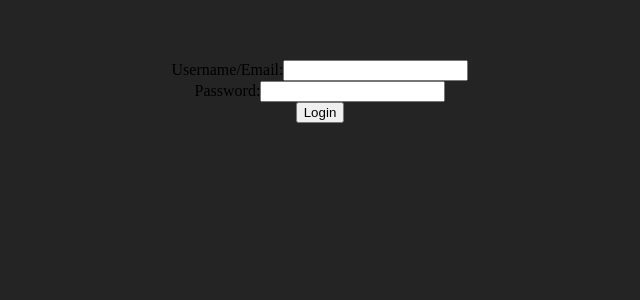
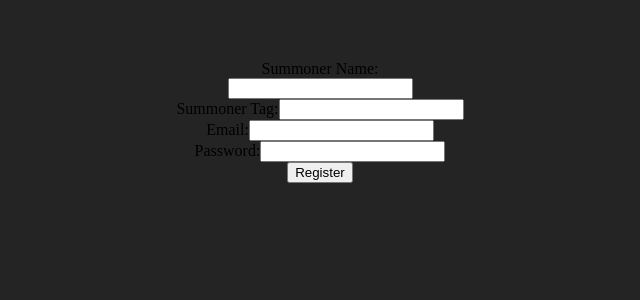
Before and after one commit to VocoPoco/pookie-tata, a React (Vite) app in the folder ReactPookies/: page /register in a window 1280 px wide. Shown: the top 300 px of the page, without its empty margins (320-960 px from the left). Built offline with nearby package versions, Linux system fonts and the light colour scheme.

Commit message:
added register form

```diff
--- a/ReactPookies/src/main.tsx
+++ b/ReactPookies/src/main.tsx
@@ -4,6 +4,7 @@ import App from "./App.tsx";
 import "./index.css";
 import { BrowserRouter, Routes, Route } from "react-router-dom";
 import LoginPage from "./user/login/login.tsx";
+import RegisterPage from "./user/signup/register.tsx";
 
 const root = ReactDOM.createRoot(document.getElementById("root")!);
 root.render(
@@ -12,7 +13,7 @@ root.render(
         <Routes>
           <Route path="/" element={<App />} /> {}
           <Route path="login" element={<LoginPage />} />
-          <Route path="register" element={<LoginPage />} /> {}
+          <Route path="register" element={<RegisterPage />} /> {}
           <Route path="home/" element={<App />} /> {}
         </Routes>
       </BrowserRouter>
--- a/ReactPookies/src/user/login/login.tsx
+++ b/ReactPookies/src/user/login/login.tsx
@@ -1,11 +1,9 @@
 import React, { useState } from 'react';
 import { login } from '../../util/ApiUtils';
-import { useNavigate } from 'react-router-dom';
 
 const LoginPage = () => {
     const [usernameOrEmail, setUsernameOrEmail] = useState('');
     const [password, setPassword] = useState('');
-    const navigate = useNavigate();
 
     const handleLogin = async (event: React.FormEvent<HTMLFormElement>) => {
         event.preventDefault(); // Prevent form from causing a page reload
--- /dev/null
+++ b/ReactPookies/src/user/signup/register.tsx
@@ -0,0 +1,70 @@
+import React, { useState } from 'react';
+import { signup } from '../../util/ApiUtils';
+
+const RegisterPage = () => {
+    const [username, setUsername] = useState('');
+    const [email, setEmail] = useState('');
+    const [password, setPassword] = useState('');
+    const [summonerTag, setSummonerTag] = useState('');
+
+    const handleRegister = async (event: React.FormEvent<HTMLFormElement>) => {
+        event.preventDefault(); // Prevent form from causing a page reload
+        try {
+            const response = await signup({ username, summonerTag, email, password });
+            console.log('Registration successful:', response);
+            // Redirect to login or home page here if needed
+        } catch (error) {
+            console.error('Registration failed:', error);
+            // Handle registration failure (e.g., showing an error message to the user)
+        }
+    };
+
+    return (
+        <div style={{ margin: 'auto', width: '300px', padding: '20px' }}>
+            <form onSubmit={handleRegister}>
+                <div>
+                    <label htmlFor="summoner">Summoner Name:</label>
+                    <input
+                        type="text"
+                        id="summoner"
+                        value={username}
+                        onChange={(e) => setUsername(e.target.value)}
+                    />
+                </div>
+                <div>
+                    <label htmlFor="summonerTag">Summoner Tag:</label>
+                    <input
+                        type="text"
+                        id="summonerTag"
+                        value={summonerTag}
+                        onChange={(e) => setSummonerTag(e.target.value)}
+                    />
+                </div>
+                <div>
+                    <label htmlFor="email">Email:</label>
+                    <input
+                        type="email"
+                        id="email"
+                        value={email}
+                        onChange={(e) => setEmail(e.target.value)}
+                    />
+                </div>
+                <div>
+                    <label htmlFor="password">Password:</label>
+                    <input
+                        type="password"
+                        id="password"
+                        value={password}
+                        onChange={(e) => setPassword(e.target.value)}
+                    />
+                </div>
+
+                <div>
+                    <button type="submit">Register</button>
+                </div>
+            </form>
+        </div>
+    );
+};
+
+export default RegisterPage;
```
Also changed, not shown: 1 other file (tests, documents, lock files or other folders).
